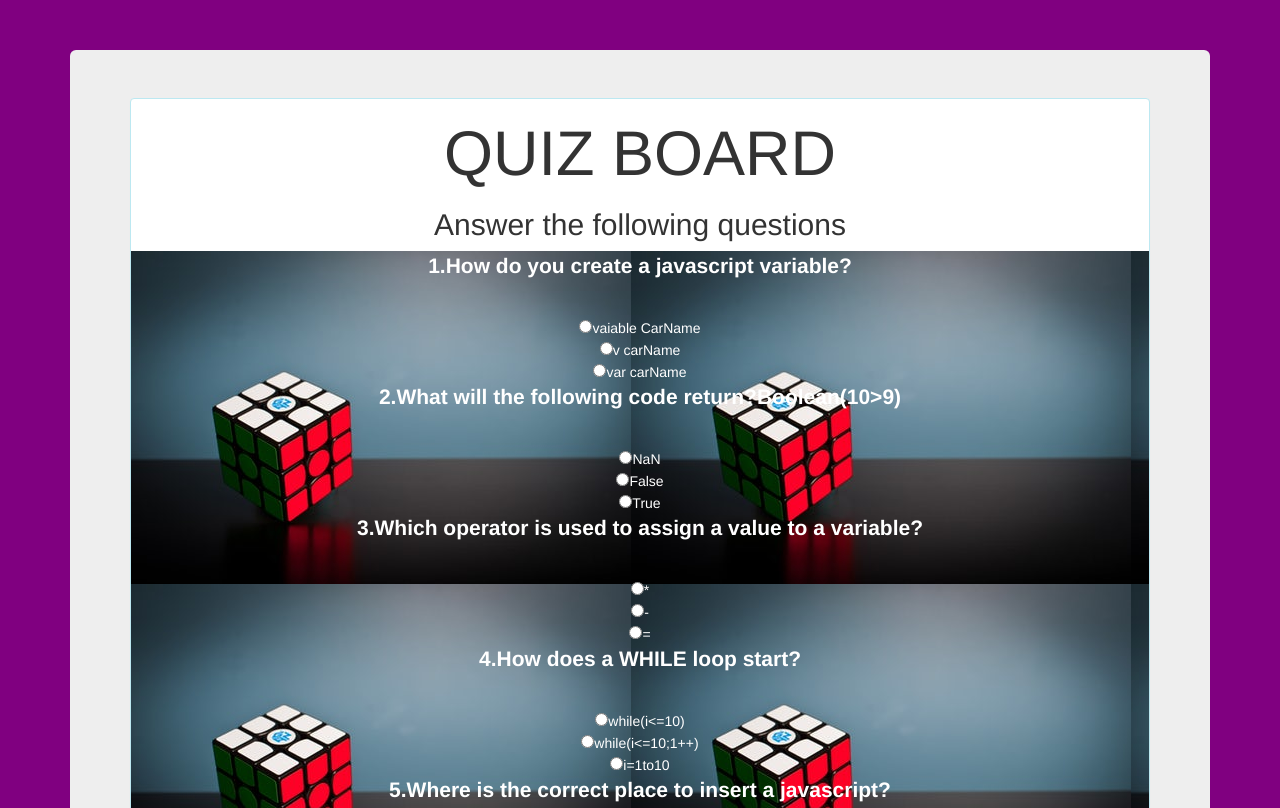
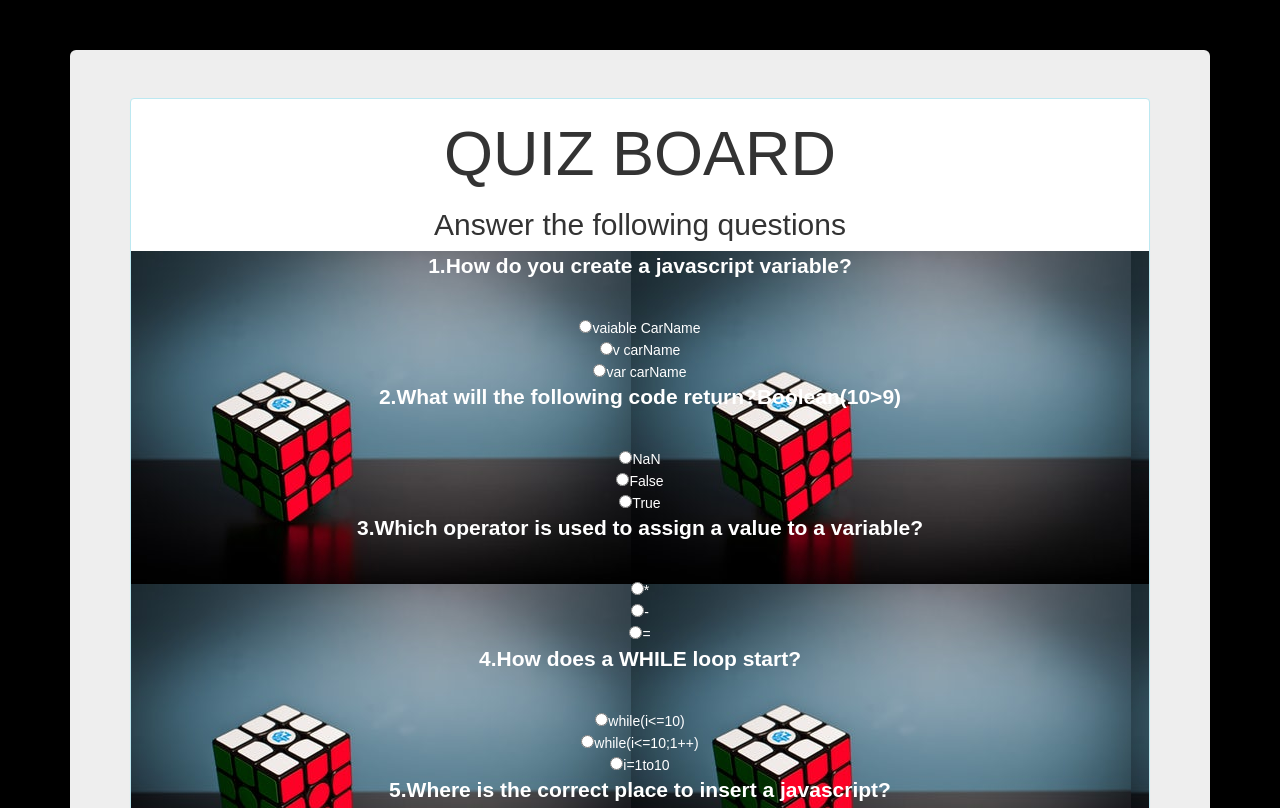
Before and after one commit to tomorenge/Quiz-Board, a plain HTML site: page index.html in a window 1280 px wide. Shown: the top 808 px of the page. Drawn offline with nearby package versions, Linux system fonts and the light colour scheme.

Commit message:
changed the font family of the body to san-seriff

```diff
--- a/css/styles.css
+++ b/css/styles.css
@@ -1,5 +1,9 @@
 body{
-  background-color: purple;
+  background-color: black;
+  font-family: sans-serif;
+  h1{
+    color: maroon;
+  }
 
 
 }
```
